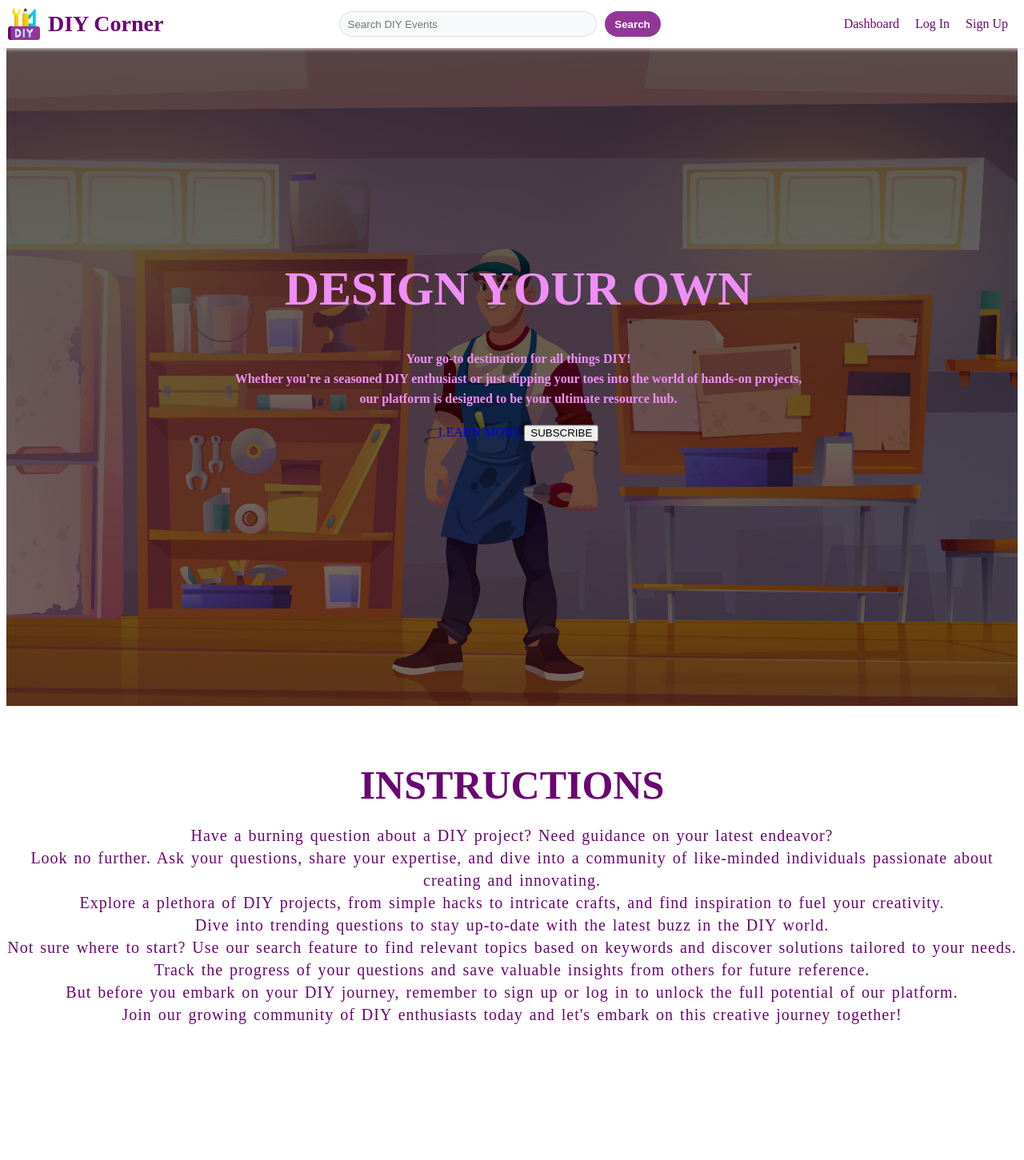
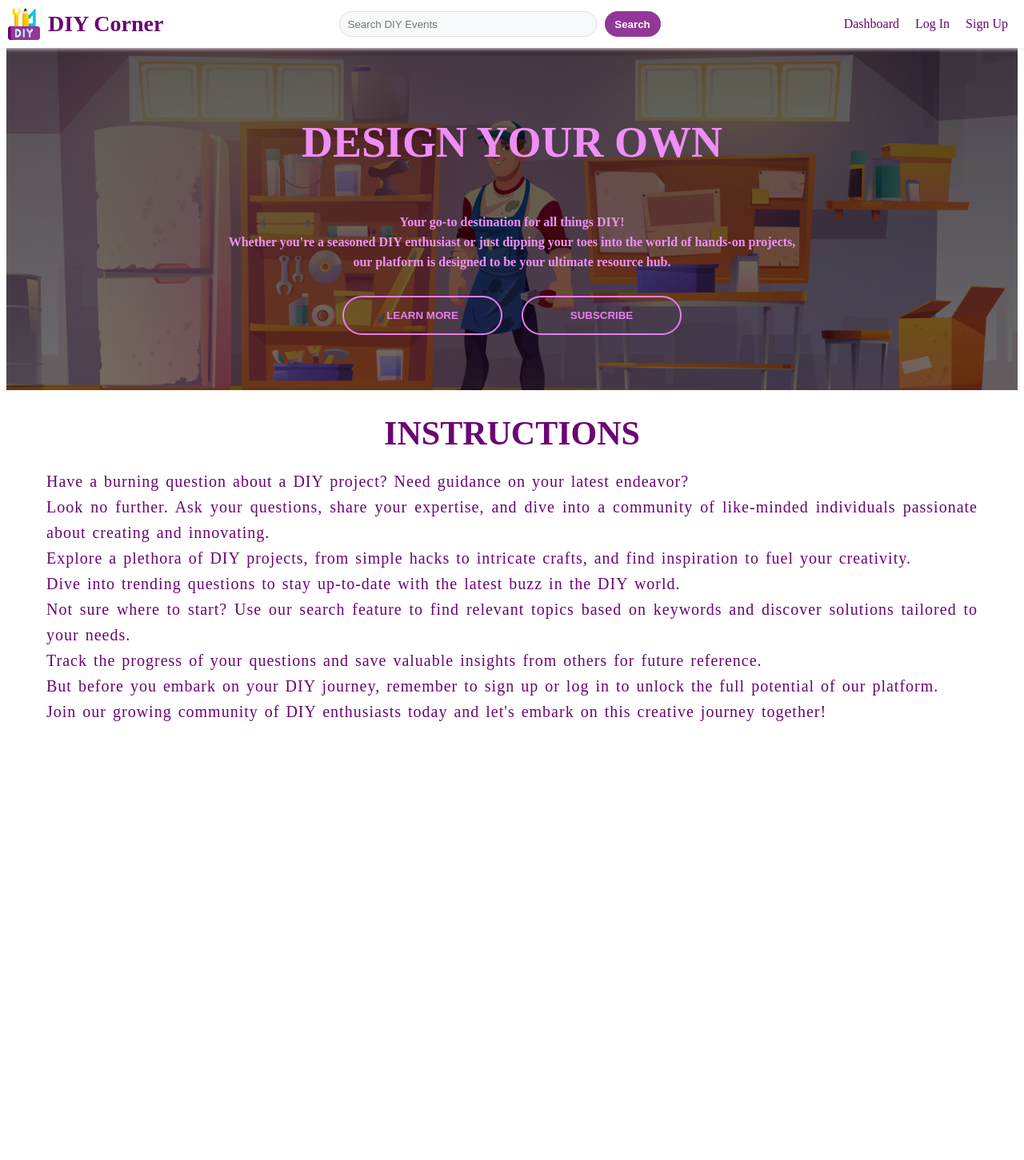
Before and after one commit to EN-JAEYUNSIM/CITS5505-Group-Project, a Flask app: page / in a window 1280 px wide. Shown: the whole page at 80% size. After the commit the page ends 902 px from the top, so only its background shows below. Run offline with Flask 3, Linux system fonts and the light colour scheme.

Commit message:
Adjust css style for index page and complete css style for all pages

```diff
--- a/app/static/css/index.css
+++ b/app/static/css/index.css
@@ -3,42 +3,43 @@
 	text-decoration: none;
 }
 
-.banner {
-    height: 100vh;
-    width: 100%;
-    background-image: linear-gradient(rgba(0,0,0,0.65), rgba(0,0,0,0.55)), url('../images/diy-background.jpg');
-    background-size: cover;
-    background-position: center;
-    padding-top: 75px;
+.index-container {
     color: #e77eee;
     font-family: 'Brygada 1918';
 }
 
-.content{
+.content {
     width: 100%;
-    position: absolute;
-    top: 50%;
-    transform: translateY(-50%);
+    height: 60vh;
+    background-image: linear-gradient(rgba(0,0,0,0.65), rgba(0,0,0,0.55)), url('../images/diy-background.jpg');
+    background-size: cover;
+    background-position: center;
+    display: flex;
+    flex-direction: column;
+    justify-content: center;
+    align-items: center;
+    width: 100%;
     text-align: center;
-    color:#ef8ef6;
 }
 
 .content h1 {
-    font-size: 60px;
+    font-size: 54px;
     margin-top: 80px;
+    color:#ef8ef6;
 }
 
 .content p {
     margin: 20px auto;
     font-weight: bold;
     line-height: 25px;
+    color:#ef8ef6;
 }
 
 .index-button {
     width: 200px;
     padding: 15px 0;
     text-align: center;
-    margin: 20px 10px;
+    margin: 10px;
     border-radius: 25px;
     font-weight: bold;
     border: 2px solid #e77eee;
@@ -46,34 +47,39 @@
     color: #e77eee;
     cursor: pointer;
     position: relative;
+    transition: all 0.3s ease-in-out;
+}
 
+.index-button a {
+    font-weight: bold;
+    color: #e77eee;
 }
 
 .index-button:hover {
     border: none;
 }
 
-#instruction {
-    width: 100%;
-    padding: 70px 0;
+.instruction {
+    margin: 30px 50px;
 }
 
 .title-text {
-    text-align: center;
+    text-align: justify;
     padding-bottom: 70px;
     font-family: 'Brygada 1918';
     color: #6a0572;
 }
 
 .title-text h1{
-    font-size: 50px;
-    margin: auto;
+    font-size: 42px;
+    margin: 20px 20px;
     font: 20px;
+    text-align: center;
 }
 
 .title-text p{
     font-size: 20px;
     word-spacing: 2px;
-    letter-spacing: 1px;  /* 调整字间距 */
-    line-height: 1.4;     /* 调整行高 */
+    letter-spacing: 1px;
+    line-height: 1.6;
 }
--- a/app/templates/index.html
+++ b/app/templates/index.html
@@ -1,28 +1,32 @@
 {% extends "base.html" %}
 
 {% block content %}
-<div class="banner">
+    <div class="index-container">
         <div class="content">
-        <h1>
-        DESIGN YOUR OWN
-        </h1>
-        <p>
-        Your go-to destination for all things DIY! <br>Whether you're a seasoned DIY enthusiast or just dipping your toes into the world of hands-on projects, <br>our platform is designed to be your ultimate resource hub.</p>
-        <a href="{{ url_for('dashboard') }}" class="button">
-            <span>LEARN MORE</span>
-        </a>
-        <button type="button" onclick="addBookmark();"><span></span>SUBSCRIBE</button>
+            <h1>DESIGN YOUR OWN</h1>
+            <p>Your go-to destination for all things DIY!<br>
+                Whether you're a seasoned DIY enthusiast or just dipping your toes into the world of hands-on projects,<br>
+                our platform is designed to be your ultimate resource hub.
+            </p>
+            <div>
+                <button class="index-button"><a href="{{ url_for('dashboard') }}">LEARN MORE</a></button>
+                <button type="button" onclick="addBookmark();" class="index-button">SUBSCRIBE</button>
             </div>
         </div>
-<section id="instruction">
+        <div class="instruction">
             <div class="title-text">
                 <h1>INSTRUCTIONS</h1>
-    <p>Have a burning question about a DIY project? Need guidance on your latest endeavor? <br>Look no further. Ask your questions, share your expertise, and dive into a community of like-minded individuals passionate about creating and innovating.
-
-    <br>Explore a plethora of DIY projects, from simple hacks to intricate crafts, and find inspiration to fuel your creativity. <br>Dive into trending questions to stay up-to-date with the latest buzz in the DIY world. <br>Not sure where to start? Use our search feature to find relevant topics based on keywords and discover solutions tailored to your needs.
-
-    <br>Track the progress of your questions and save valuable insights from others for future reference. <br>But before you embark on your DIY journey, remember to sign up or log in to unlock the full potential of our platform. <br>Join our growing community of DIY enthusiasts today and let's embark on this creative journey together!
+                <p>
+                    Have a burning question about a DIY project? Need guidance on your latest endeavor?<br>
+                    Look no further. Ask your questions, share your expertise, and dive into a community of like-minded individuals passionate about creating and innovating.<br>
+                    Explore a plethora of DIY projects, from simple hacks to intricate crafts, and find inspiration to fuel your creativity.<br>
+                    Dive into trending questions to stay up-to-date with the latest buzz in the DIY world.<br>
+                    Not sure where to start? Use our search feature to find relevant topics based on keywords and discover solutions tailored to your needs.<br>
+                    Track the progress of your questions and save valuable insights from others for future reference.<br>
+                    But before you embark on your DIY journey, remember to sign up or log in to unlock the full potential of our platform.<br>
+                    Join our growing community of DIY enthusiasts today and let's embark on this creative journey together!
                 </p>
             </div>
-</section>
+        </div>
+    </div>
 {% endblock %}
```
Also changed, not shown: app/static/css/profile.css (+62 -9 lines), app/templates/edit_profile.html (deleted, +0 -16 lines), app/templates/profile.html (+5 -3 lines), app/static/images/profile_avatar.jpg (deleted). Lines whose indentation alone changed are shown as unchanged.
